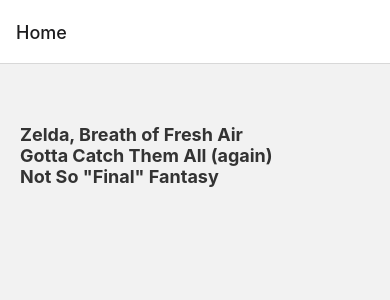
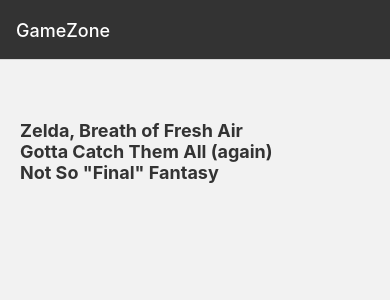
Before and after one commit to synerjay/games-reviews-react-native, a React Native app: screen /Home in a window 390 px wide. Shown: the top 300 px of the page. Built offline with nearby package versions, Linux system fonts and the light colour scheme.

Commit message:
added header options

```diff
--- a/routes/Navigation.js
+++ b/routes/Navigation.js
@@ -9,9 +9,23 @@
 
   return (
     <NavigationContainer>
-      <Stack.Navigator>
-        <Stack.Screen name='Home' component={Home} />
-        <Stack.Screen name='Review Details' component={ReviewDetails} />
+      <Stack.Navigator
+        initialRouteName='Home'
+        screenOptions={{
+          headerStyle: { backgroundColor: '#333', height: 60 }, // change the header color and height
+          headerTintColor: '#fff', // change font color
+        }}
+      >
+        <Stack.Screen
+          name='Home'
+          component={Home}
+          options={{ title: 'GameZone' }}
+        />
+        <Stack.Screen
+          name='Review Details'
+          component={ReviewDetails}
+          options={{ title: 'Reviews Details' }}
+        />
       </Stack.Navigator>
     </NavigationContainer>
   );
```
